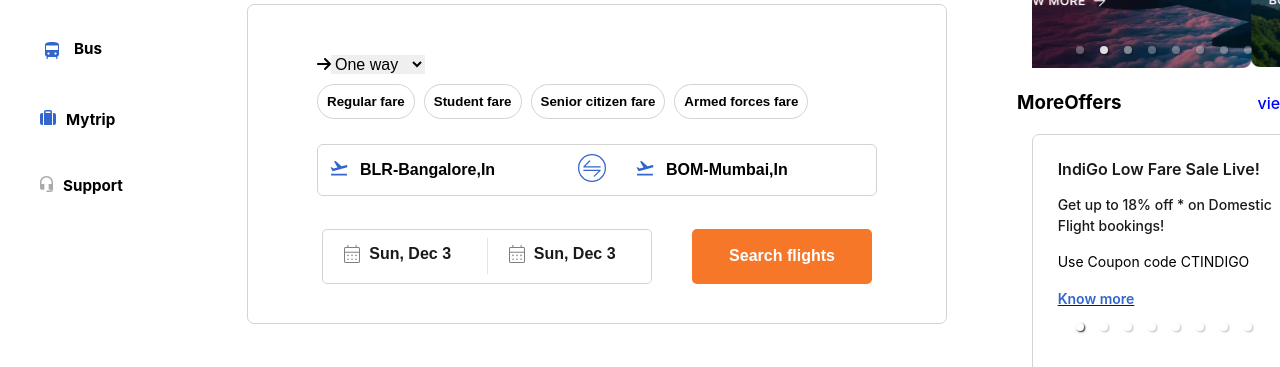
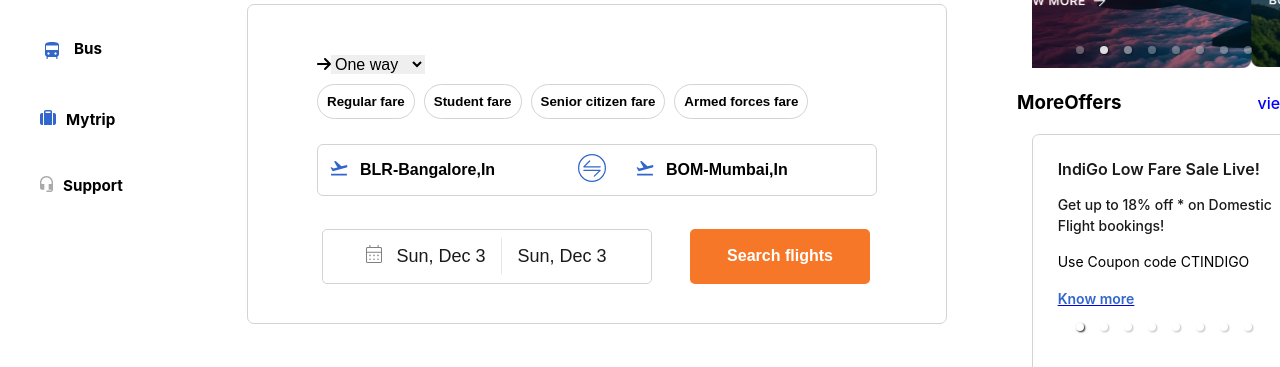
Before and after one commit to Nggohel/ClearTrip-App, a React app: page / in a window 1280 px wide. Shown: the part 229-596 px from the top of the page. Built offline with nearby package versions, Linux system fonts and the light colour scheme.

Commit message:
Add new DatePicker

```diff
--- a/src/components/FlightCalendar.js
+++ b/src/components/FlightCalendar.js
@@ -1,46 +1,56 @@
 import React, { useState } from "react";
 import DatePicker from "react-datepicker";
 import "react-datepicker/dist/react-datepicker.css";
-import { format } from "date-fns";
+import "./../styles/MainSection.css";
 
 const FlightCalendar = () => {
-  const [selectedDate, setSelectedDate] = useState(new Date());
-  // const [maxDate, setmaxDate] = useState(new Date("2014/02/10"));
+
+  const [startDate, setStartDate] = useState(new Date());
+
+  const [endDate, setEndDate] = useState(new Date());
+
   const currentDate = new Date();
 
   const maxDate = new Date();
 
   maxDate.setMonth(currentDate.getMonth() + 9);
 
-  const handleDateChange = (date) => {
-    setSelectedDate(date);
-  };
+  return (
 
-  const [dateRange, setDateRange] = useState([null, null]);
-  const [startDate, endDate] = dateRange;
+    <div className="from-or-to-date">
 
-  return (
-    <div>
       <DatePicker
-        selected={selectedDate}
-        onChange={handleDateChange}
-        dateFormat="EE, MMM d" // Format to display month, day, year, and day of the week
-        dropdownMode="select"
-        defaultValue={new Date()}
-        className="date-picker"
-        minDate={new Date()}
-        maxDate={maxDate}
+        selected={startDate}
+        dateFormat="EE, MMM d"
+        onChange={(date) => setStartDate(date)}
+        selectsStart
+        startDate={startDate}
+        endDate={endDate}
+        minDate={startDate}
+        className="from-or-to-datepicker"
       />
 
-      {/* <DatePicker
-        selectsRange={true}
+      <svg width="1" height="36" viewBox="0 0 1 36" fill="none">
+        <line
+          x1="0.5"
+          y1="2.18557e-8"
+          x2="0.499998"
+          y2="36"
+          stroke="#E6E6E6"
+        ></line>
+      </svg>
+
+      <DatePicker
+        selected={endDate}
+        dateFormat="EE, MMM d"
+        onChange={(date) => setEndDate(date)}
+        selectsEnd
         startDate={startDate}
         endDate={endDate}
-        onChange={(update) => {
-          setDateRange(update);
-        }}
-        withPortal
-      /> */}
+        minDate={startDate}
+        maxDate={maxDate}
+        className="from-or-to-datepicker"
+      />
     </div>
   );
 };
--- a/src/components/Flights/FlightSearchCard.js
+++ b/src/components/Flights/FlightSearchCard.js
@@ -93,23 +93,15 @@
                   <FlightCalendar />
                 </div>
               </div>
-              <svg width="1" height="36" viewBox="0 0 1 36" fill="none">
-                <line
-                  x1="0.5"
-                  y1="2.18557e-8"
-                  x2="0.499998"
-                  y2="36"
-                  stroke="#E6E6E6"
-                ></line>
-              </svg>
-              <div className="choose-date">
+
+              {/* <div className="choose-date">
                 <div>
                   <CalenderLogo />
                 </div>
                 <div>
                   <FlightCalendar />
                 </div>
-              </div>
+              </div> */}
             </div>
             <Link to="/search">
               <button
--- a/src/styles/MainSection.css
+++ b/src/styles/MainSection.css
@@ -8,16 +8,19 @@
   padding: 0px 20px;
   margin-top: 16px;
 }
+
 .middle-section h1 {
   padding: 0;
   margin: 0;
 }
+
 .middle-section h2 {
   padding: 0;
   margin-top: 0.5rem;
   font-weight: 500;
   font-size: 1rem;
 }
+
 .middle-section-card {
   display: flex;
   align-items: center;
@@ -27,6 +30,7 @@
   height: 320px;
   border-radius: 7px;
 }
+
 .flightsearch-innerdata {
   padding: 10px 20px;
   height: 240px;
@@ -34,6 +38,7 @@
   display: flex;
   flex-direction: column;
 }
+
 .flightsearch-section {
   border: none;
   font-size: 1rem;
@@ -56,15 +61,18 @@
   border-radius: 18px;
   font-weight: 600;
 }
+
 .flightsearch-button button:hover {
   background-color: #f3f2f2;
 }
+
 .flightsearch-search {
   border: 1px solid lightgray;
   height: 52px;
   margin-top: 20px;
   border-radius: 6px;
 }
+
 .departure-inputcard {
   width: 290px;
   height: 50px;
@@ -73,12 +81,14 @@
   display: flex;
   align-items: center;
 }
+
 .search-input {
   font-size: 16px;
   line-height: 20px;
   font-weight: 600;
   width: 200px;
 }
+
 .departure-icon {
   margin: 0px 12px;
 }
@@ -86,12 +96,13 @@
 .flightsearch-search-calender {
   display: flex;
   align-items: center;
-  justify-content: space-between;
+  gap: 38px;
   height: 60px;
   margin-top: 30px;
   padding: 5px;
-  /* border: 1px solid grey; */
+  width: 589px;
 }
+
 .trasition {
   z-index: 10;
   margin-left: 16px;
@@ -99,10 +110,12 @@
   left: -32px;
   top: 8px;
 }
+
 .flightsearch-search-calender {
   display: flex;
   align-items: center;
 }
+
 .search-btn {
   color: #fff;
   background-color: #f77728;
@@ -114,41 +127,48 @@
   font-weight: 600;
   cursor: pointer;
 }
-input[type="text"] {
+
+/* input[type="text"] {
   border: none !important;
   font-size: 16px;
   font-weight: 600;
   width: 100px;
   color: #1a1a1a;
-}
+} */
 .react-datepicker__input-container {
   outline: none;
   border: 0px solid white;
 }
+
 input.react-datepicker-ignore-onclickoutside {
   height: 50px !important;
   outline: none;
 }
+
 .popular-search {
   padding-bottom: 30px !important;
 }
+
 .cards {
   display: flex;
   align-items: start;
   justify-content: space-around;
   gap: 10px;
 }
+
 .cards-data {
   width: 180px;
   height: 60px;
   border: 1px solid lightgray;
   border-radius: 5px;
 }
+
 .cards-data {
   display: flex;
   align-items: center;
   justify-content: space-around;
 }
+
 .card-innerdata {
   font-size: 14px;
   font-weight: 600;
@@ -157,9 +177,11 @@
 .choose-date {
   display: flex;
   flex-direction: row;
+  align-items: center;
   gap: 5px;
   cursor: pointer;
 }
+
 .calender {
   width: 330px;
   height: 55px;
@@ -171,3 +193,20 @@
   font-size: 18px;
   font-weight: 600;
 }
+
+.from-or-to-date {
+  display: flex;
+  align-items: center;
+  gap: 10px;
+}
+
+.from-or-to-datepicker {
+  height: 50px;
+  width: 100px;
+  outline: none;
+  border: 0px solid white;
+  text-align: center;
+  font-weight: 500;
+  font-size: 18px;
+  color: #1a1a1a;
+}
```
